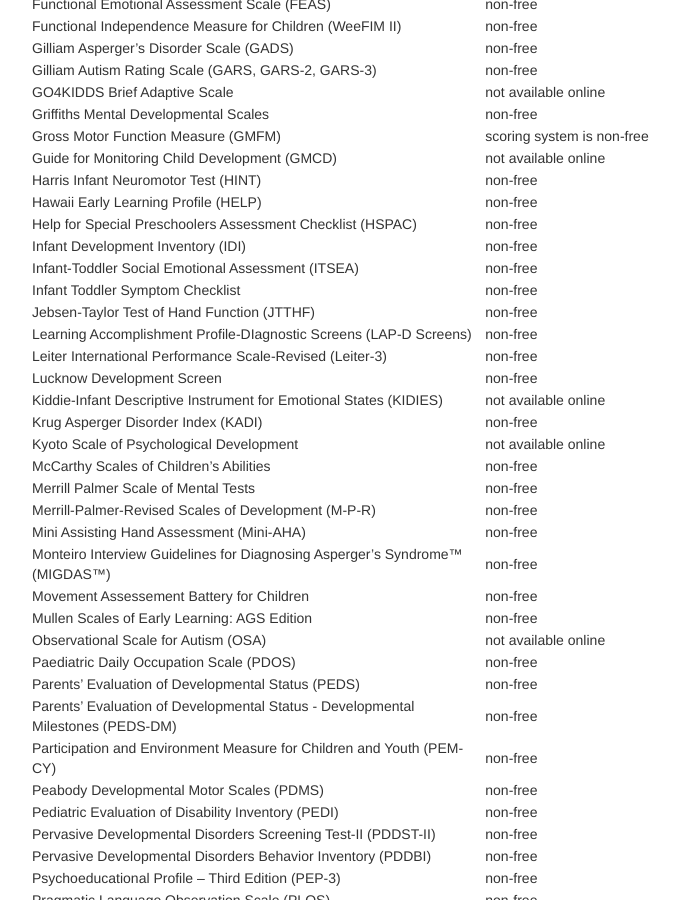
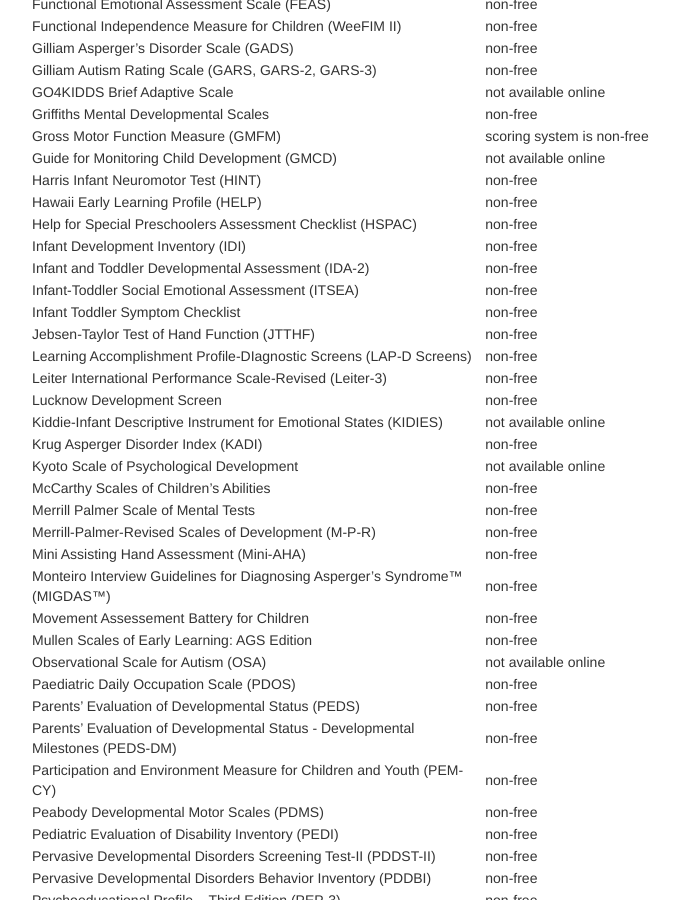
Before and after one commit to mjmaenner/disabilitymeasures, a Jekyll site: the page built from pages/donotqualify.md, in a window 1280 px wide and 900 px high, scrolled down 2269 px. Shown: the whole window, without its empty margins (259-938 px from the left). Built offline with Jekyll 4.4.1, drawn with Linux system fonts in a browser that asks for light colours.

Commit message:
added ida-2 to non-free

```diff
--- a/pages/donotqualify.md
+++ b/pages/donotqualify.md
@@ -110,6 +110,7 @@ Harris Infant Neuromotor Test (HINT) | non-free
 Hawaii Early Learning Profile (HELP) | non-free
 Help for Special Preschoolers Assessment Checklist (HSPAC) | non-free
 Infant Development Inventory (IDI) | non-free
+Infant and Toddler Developmental Assessment (IDA-2) | non-free
 Infant-Toddler Social Emotional Assessment (ITSEA) | non-free
 Infant Toddler Symptom Checklist | non-free
 Jebsen-Taylor Test of Hand Function (JTTHF) | non-free
```
